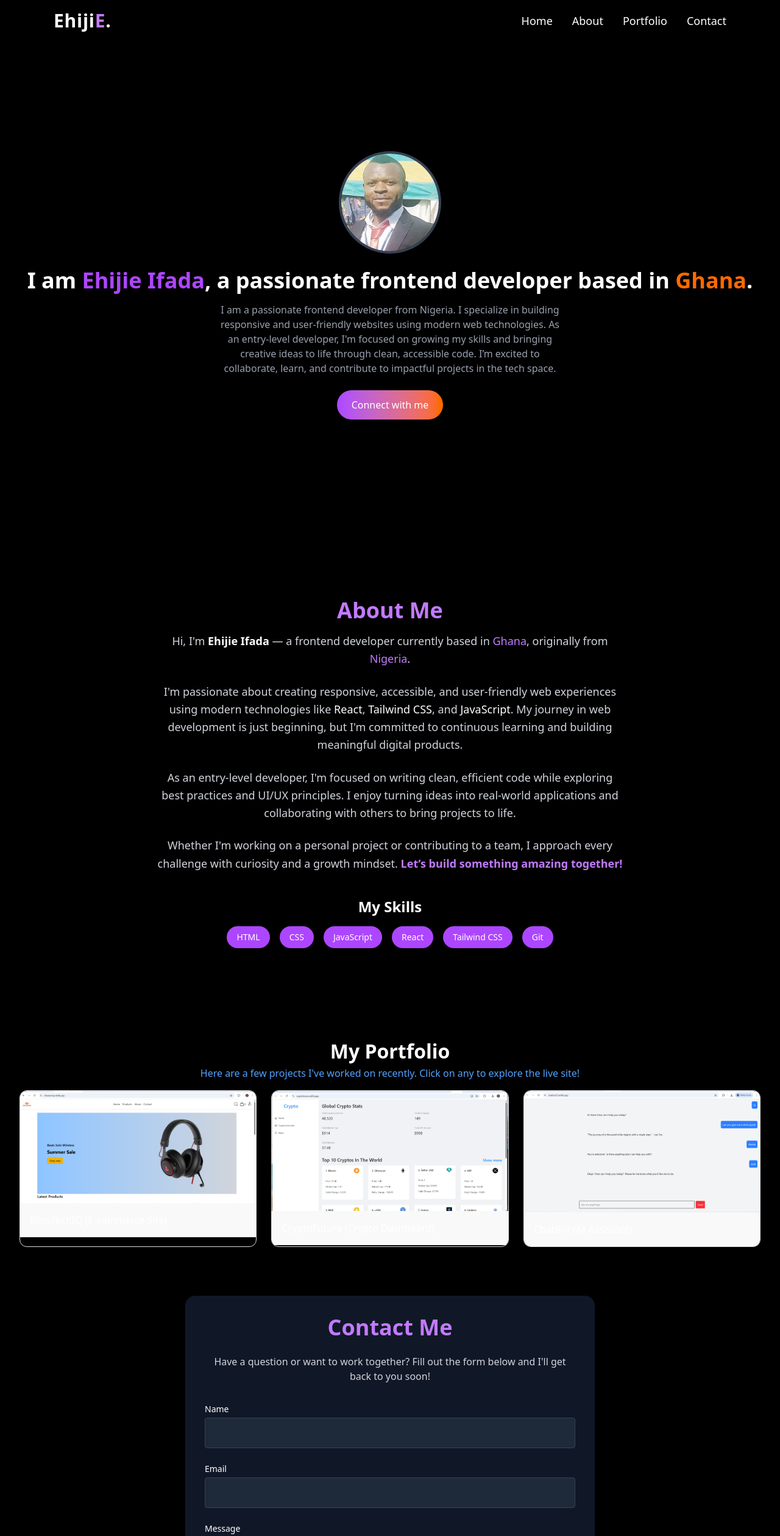
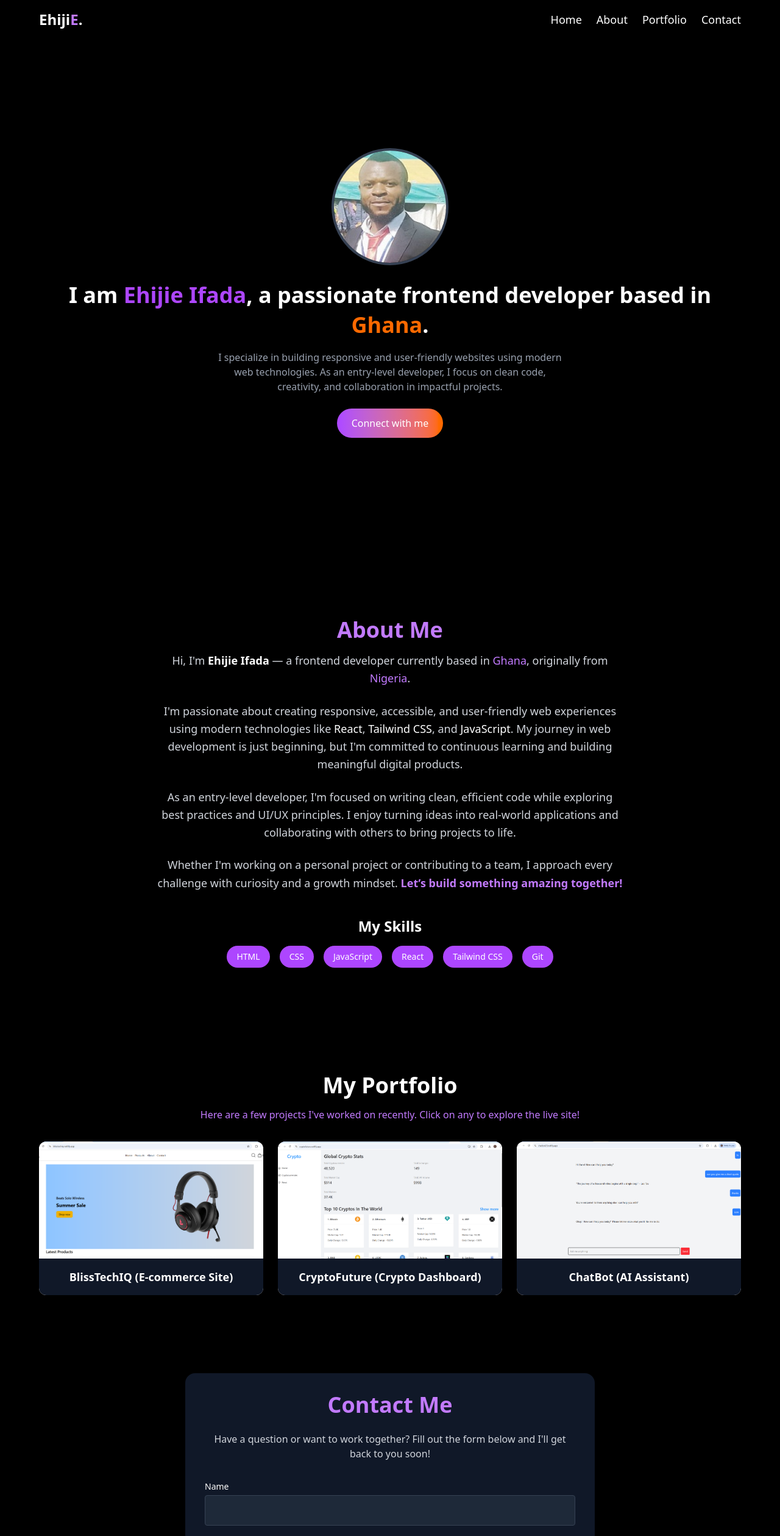
Before and after one commit to ehijieifada/portfolio-website, a React (Vite) app: page / in a window 1280 px wide. Shown: the top 2519 px of the page at 61% size. Built offline with nearby package versions, Linux system fonts and the light colour scheme.

Commit message:
mobile screen responsive

```diff
--- a/package.json
+++ b/package.json
@@ -12,6 +12,7 @@
   "dependencies": {
     "@tailwindcss/vite": "^4.1.1",
     "framer-motion": "^12.7.3",
+    "lucide-react": "^0.488.0",
     "react": "^19.0.0",
     "react-dom": "^19.0.0",
     "react-router-dom": "^7.4.1",
--- a/src/App.jsx
+++ b/src/App.jsx
@@ -1,15 +1,16 @@
 import React from "react";
+import Navbar from "./components/Navbar";
 import Home from "./pages/Home";
 import About from "./pages/About";
+import Portfolio from "./pages/Portfolio";
 import Contact from "./pages/Contact";
-import Navbar from "./components/Navbar";
-import Portfolio from "./pages/Portfolio";
 
 const App = () => {
   return (
-    <div className="min-h-screen bg-black text-white">
+    <div className="min-h-screen bg-black text-white overflow-x-hidden">
       <Navbar />
 
+      <main className="pt-20">
         <div id="home">
           <Home />
         </div>
@@ -25,6 +26,7 @@ const App = () => {
         <div id="contact">
           <Contact />
         </div>
+      </main>
     </div>
   );
 };
--- a/src/components/Navbar.jsx
+++ b/src/components/Navbar.jsx
@@ -1,18 +1,30 @@
-import React from "react";
+import React, { useState } from "react";
 import { Link } from "react-scroll";
+import { Menu, X } from "lucide-react";
 
 const Navbar = () => {
+  const [isOpen, setIsOpen] = useState(false);
+
+  const toggleMenu = () => setIsOpen(!isOpen);
+
   return (
-    <nav className="w-full flex justify-between items-center px-6 py-4 max-w-6xl mx-auto text-white">
-      {/* Logo */}
-      <h1 className="text-3xl font-bold tracking-wide">
+    <nav className="w-full bg-black text-white px-6 py-4 fixed top-0 left-0 z-50 shadow-md">
+      <div className="max-w-6xl mx-auto flex justify-between items-center">
+        <h1 className="text-2xl font-bold">
           Ehiji<span className="text-purple-400">E</span>.
         </h1>
 
-      {/* Menu Items */}
-      <ul className="flex gap-8 text-lg">
+        {/* Mobile Menu Button */}
+        <div className="md:hidden">
+          <button onClick={toggleMenu}>
+            {isOpen ? <X size={28} /> : <Menu size={28} />}
+          </button>
+        </div>
+
+        {/* Desktop Menu */}
+        <ul className="hidden md:flex gap-6 text-lg">
           {["home", "about", "portfolio", "contact"].map((item) => (
-          <li key={item} className="relative group">
+            <li key={item}>
               <Link
                 to={item}
                 smooth={true}
@@ -21,11 +33,29 @@ const Navbar = () => {
               >
                 {item.charAt(0).toUpperCase() + item.slice(1)}
               </Link>
-            {/* Underline effect on hover */}
-            <span className="absolute left-0 bottom-[-5px] w-0 h-[3px] bg-purple-400 transition-all group-hover:w-full"></span>
             </li>
           ))}
         </ul>
+      </div>
+
+      {/* Mobile Menu Dropdown */}
+      {isOpen && (
+        <ul className="md:hidden flex flex-col gap-4 mt-4 px-4">
+          {["home", "about", "portfolio", "contact"].map((item) => (
+            <li key={item}>
+              <Link
+                to={item}
+                smooth={true}
+                duration={500}
+                className="cursor-pointer hover:text-purple-400 transition block"
+                onClick={() => setIsOpen(false)}
+              >
+                {item.charAt(0).toUpperCase() + item.slice(1)}
+              </Link>
+            </li>
+          ))}
+        </ul>
+      )}
     </nav>
   );
 };
--- a/src/pages/About.jsx
+++ b/src/pages/About.jsx
@@ -4,10 +4,10 @@ const About = () => {
   return (
     <section
       id="about"
-      className="min-h-screen flex items-center justify-center bg-black text-white px-6 md:px-16 py-12"
+      className="min-h-screen flex items-center justify-center bg-black text-white px-10 md:px-16 py-12"
     >
       <div className="max-w-3xl text-center space-y-6">
-        <h2 className="text-3xl md:text-4xl font-bold text-purple-400 mb-4">
+        <h2 className="text-3xl md:text-4xl font-bold text-purple-400 mb-4 mt-10">
           About Me
         </h2>
 
--- a/src/pages/Home.jsx
+++ b/src/pages/Home.jsx
@@ -6,35 +6,33 @@ const Home = () => {
   return (
     <div
       id="home"
-      className="min-h-screen bg-black text-white flex flex-col items-center justify-center px-4 text-center"
+      className="px-6 md:px-16 py-12 min-h-screen bg-black text-white flex flex-col items-center justify-center px-4 text-center"
     >
-      <div className="w-42 h-42 overflow-hidden rounded-full border-4 border-gray-700">
+      <div className="w-40 h-40 sm:w-44 sm:h-44 md:w-48 md:h-48 overflow-hidden rounded-full border-4 border-gray-700 shadow-lg">
         <img
           src={profileImage}
           alt="Profile"
-          className="object-cover"
+          className="w-full h-full object-cover object-top"
         />
       </div>
-      <h2 className="mt-6 text-4xl font-bold text-white">
+
+      <h2 className="mt-6 text-2xl sm:text-3xl md:text-4xl font-bold text-white leading-snug">
         I am <span className="text-purple-500">Ehijie Ifada</span>, a passionate frontend developer based in{" "}
         <span className="text-orange-500">Ghana</span>.
       </h2>
-      <p className="mt-4 text-gray-400 max-w-xl mx-auto">
-        I am a passionate frontend developer from Nigeria. I specialize in
-        building responsive and user-friendly websites using modern web
-        technologies. As an entry-level developer, I'm focused on growing my
-        skills and bringing creative ideas to life through clean, accessible
-        code. I’m excited to collaborate, learn, and contribute to impactful
-        projects in the tech space.
+
+      <p className="mt-4 text-sm sm:text-base text-gray-400 max-w-xl mx-auto">
+        I specialize in building responsive and user-friendly websites using modern web technologies. As an entry-level developer, I focus on clean code, creativity, and collaboration in impactful projects.
       </p>
-      <div className="mt-6 flex gap-4 justify-center">
+
+      <div className="mt-6">
         <Link
           to="contact"
           smooth={true}
           duration={500}
           className="cursor-pointer"
         >
-          <button className="bg-gradient-to-r from-purple-500 to-orange-500 hover:bg-blue-600 hover:from-blue-600 hover:to-blue-600 px-6 py-3 rounded-full text-white font-medium transition-colors duration-300 cursor-pointer">
+          <button className="bg-gradient-to-r from-purple-500 to-orange-500 hover:from-blue-600 hover:to-blue-600 px-6 py-3 rounded-full text-white font-medium transition-colors duration-300">
             Connect with me
           </button>
         </Link>
--- a/src/pages/Portfolio.jsx
+++ b/src/pages/Portfolio.jsx
@@ -1,45 +1,55 @@
-import React from 'react';
-import ecommerceImg from '../assets/ecommerce-react.png';
-import cryptoImg from '../assets/cryptofuture.png';
-import chatbotImg from '../assets/chatbot.png';
+import React from "react";
+import ecommerceImg from "../assets/ecommerce-react.png";
+import cryptoImg from "../assets/cryptofuture.png";
+import chatbotImg from "../assets/chatbot.png";
 
 const projects = [
   {
-    title: 'BlissTechIQ (E-commerce Site)',
+    title: "BlissTechIQ (E-commerce Site)",
     image: ecommerceImg,
-    url: 'https://blisstechiq.netlify.app',
+    url: "https://blisstechiq.netlify.app",
   },
   {
-    title: 'CryptoFuture (Crypto Dashboard)',
+    title: "CryptoFuture (Crypto Dashboard)",
     image: cryptoImg,
-    url: 'https://cryptofuture.netlify.app',
+    url: "https://cryptofuture.netlify.app",
   },
   {
-    title: 'ChatBot (AI Assistant)',
+    title: "ChatBot (AI Assistant)",
     image: chatbotImg,
-    url: 'https://chatbot25.netlify.app',
+    url: "https://chatbot25.netlify.app",
   },
 ];
 
 const Portfolio = () => {
   return (
-    <div className="justify-items-center" style={{ padding: '2rem' }}>
-      <h2 style={{ fontSize: '2rem', fontWeight: 'bold' }}>My Portfolio</h2>
-      <p className="mb-4 text-blue-400">
+    <section id="portfolio" className="px-6 py-20 bg-black text-white text-center">
+      <div className="max-w-6xl mx-auto">
+        <h2 className="text-3xl md:text-4xl font-bold mb-4">My Portfolio</h2>
+        <p className="mb-8 text-purple-400">
           Here are a few projects I've worked on recently. Click on any to explore the live site!
         </p>
-      <div className="projects-grid" style={{ display: 'grid', gridTemplateColumns: 'repeat(auto-fit, minmax(300px, 1fr))', gap: '1.5rem' }}>
+
+        <div className="grid grid-cols-1 sm:grid-cols-2 lg:grid-cols-3 gap-6">
           {projects.map((project, index) => (
-          <div key={index} className="project-card" style={{ border: '1px solid #ddd', borderRadius: '12px', overflow: 'hidden', cursor: 'pointer', transition: 'transform 0.3s' }}
-            onClick={() => window.open(project.url, '_blank')}>
-            <img src={project.image} alt={project.title} style={{ width: '100%', height: 'auto' }} />
-            <div style={{ padding: '1rem', backgroundColor: '#f9f9f9' }}>
-              <h3 style={{ margin: 0 }}>{project.title}</h3>
+            <div
+              key={index}
+              className="bg-white rounded-xl overflow-hidden shadow-lg cursor-pointer transform transition hover:scale-105"
+              onClick={() => window.open(project.url, "_blank")}
+            >
+              <img
+                src={project.image}
+                alt={project.title}
+                className="w-full h-48 object-cover"
+              />
+              <div className="p-4 bg-gray-900 text-white">
+                <h3 className="text-lg font-semibold">{project.title}</h3>
               </div>
             </div>
           ))}
         </div>
       </div>
+    </section>
   );
 };
 
```
Also changed, not shown: src/index.css (line endings or trailing spaces), 1 other file (tests, documents, lock files or other folders). Lines whose indentation alone changed are shown as unchanged.
